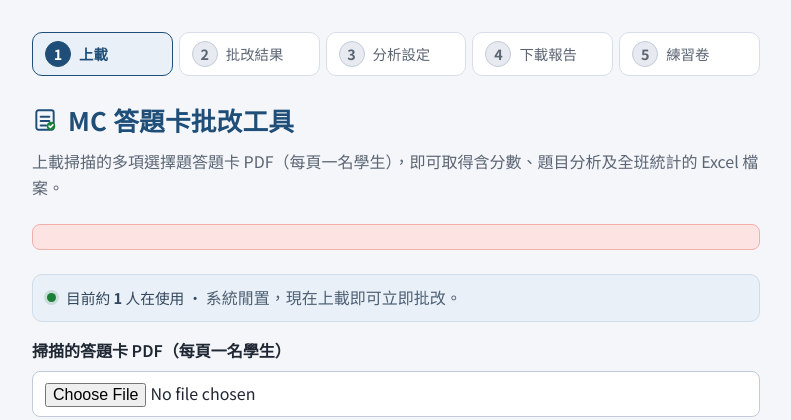
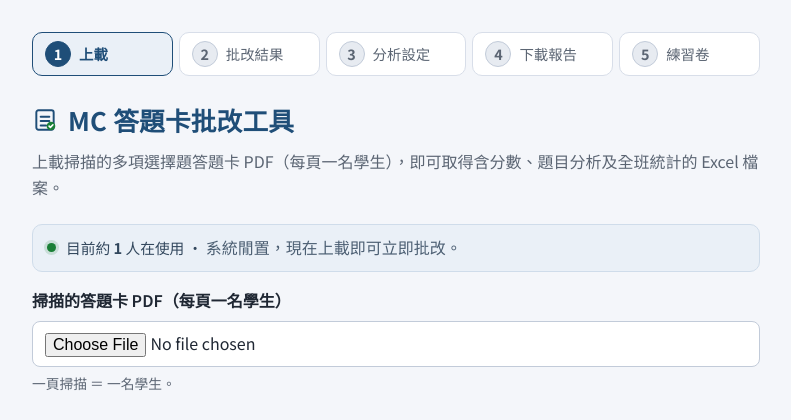
Before and after one commit to karas0014/mc-marker, a Flask app: page / in a window 1280 px wide. Shown: the top 420 px of the page, without its empty margins (244-1035 px from the left). Run offline with Flask 3, Linux system fonts and the light colour scheme.

Commit message:
Stop the empty error box showing on the upload page
.err and .live both declare display:flex, which outranks the UA stylesheet's
[hidden]{display:none} -- so the error slot added with the XHR upload rendered
as an empty red bar above the status box on every page load, before anything
had been put in it. .live had the same latent fault and showed an empty blue
bar until /activity first answered.

Add the explicit [hidden] override rather than special-casing either element.

Co-Authored-By: Claude Opus 5 <noreply@anthropic.com>
Claude-Session: https://claude.ai/code/session_016GB6indEvHTRZJKzJDme4T

```diff
--- a/templates/index.html
+++ b/templates/index.html
@@ -34,6 +34,10 @@
     --font:"Noto Sans TC","PingFang TC","Microsoft JhengHei",-apple-system,system-ui,sans-serif;
   }
   *{box-sizing:border-box;}
+  /* .err and .live both set display:flex, which outranks the UA rule for
+     the hidden attribute -- without this they render as empty coloured
+     bars before anything has been put in them. */
+  [hidden]{display:none !important;}
   html{-webkit-text-size-adjust:100%;}
   body{
     font-family:var(--font);
```
